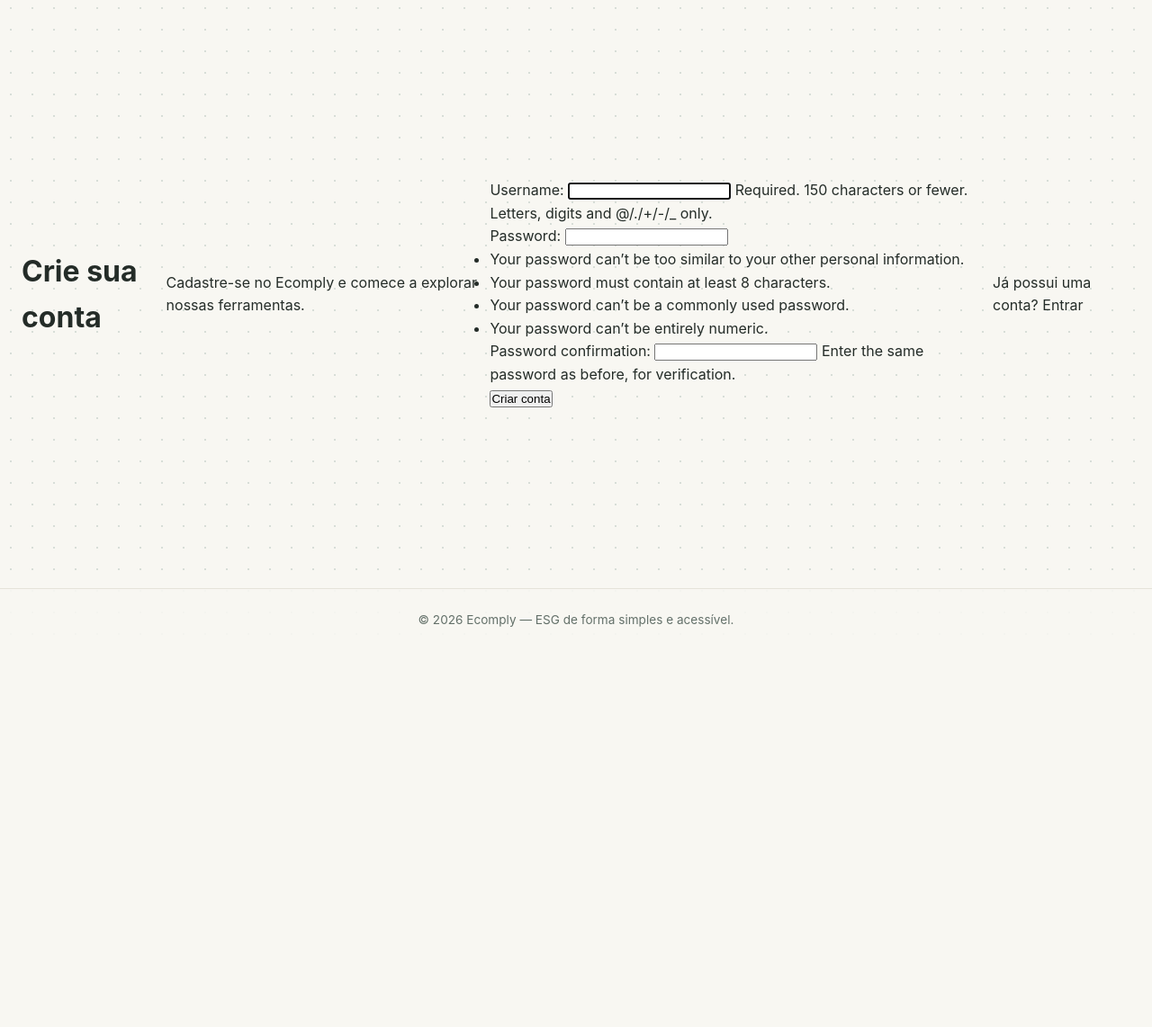
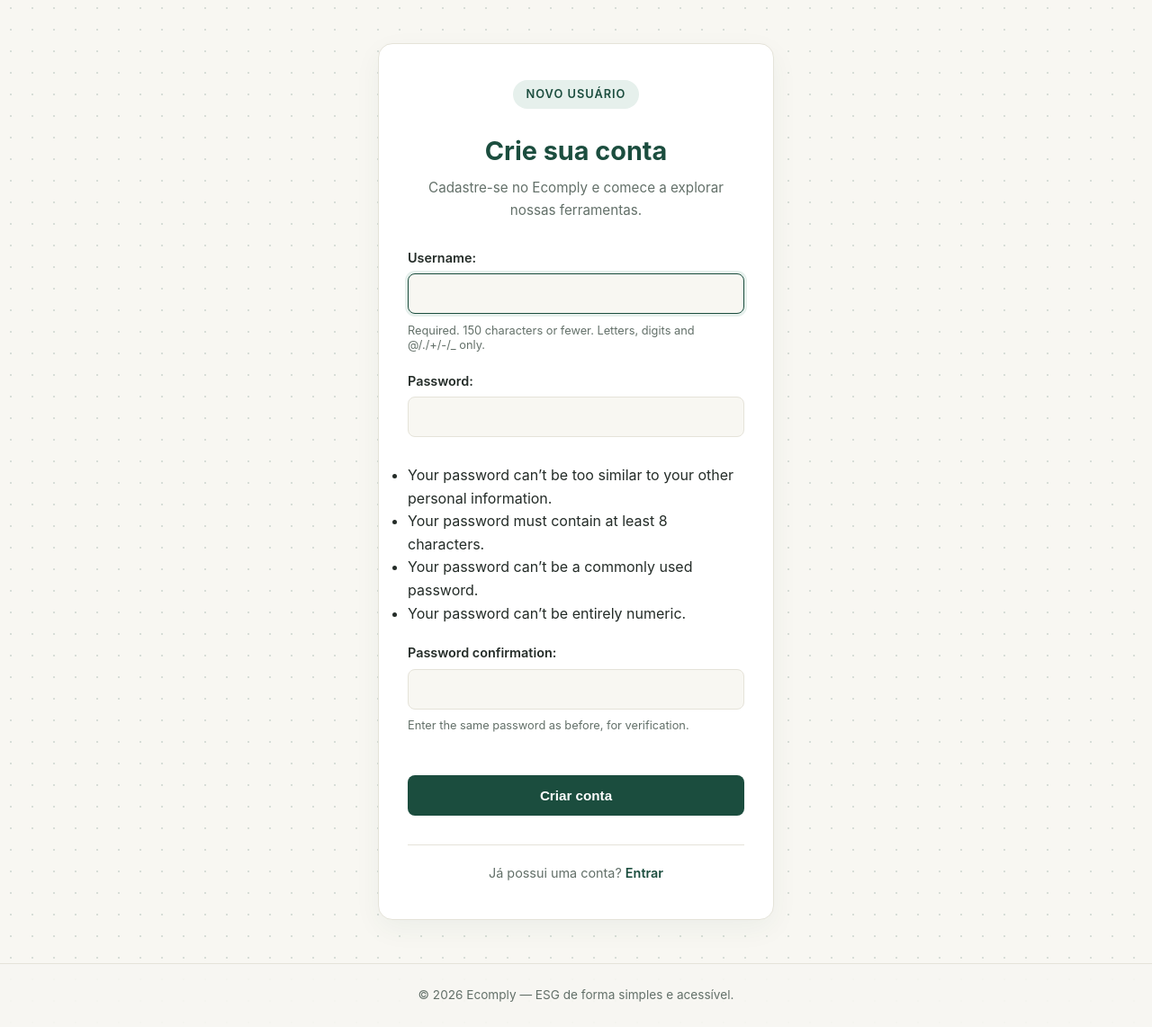
Before and after one commit to mariaeugeniamoraes/projeto_fds_2026.2, a Django app: page /cadastro/ in a window 1280 px wide. Shown: the part 75-1217 px from the top of the page at 90% size. Before the commit the page ends 772 px from the top, so only its background shows below. Run offline with Django 5.2, Linux system fonts and the light colour scheme.

Commit message:
Refina e cria o CSS da página de cadastro.

```diff
--- a/core/static/core/css/style.css
+++ b/core/static/core/css/style.css
@@ -525,3 +525,23 @@ a {
 .link-highlight:hover {
     text-decoration: underline;
 }
+
+/* ==========================================
+   11. TEXTOS DE AJUDA E ERROS DO FORMULÁRIO DJANGO
+   ========================================== */
+.django-form-fields .helptext {
+    font-size: 0.8rem;
+    color: var(--text-muted);
+    display: block;
+    margin-top: 0.25rem;
+    line-height: 1.3;
+}
+
+.django-form-fields .errorlist {
+    list-style: none;
+    padding: 0;
+    margin: 0.4rem 0 0 0;
+    color: #9b1c1c;
+    font-size: 0.85rem;
+    font-weight: 500;
+}
--- a/core/templates/core/cadastro.html
+++ b/core/templates/core/cadastro.html
@@ -4,32 +4,35 @@
 Criar conta | Ecomply
 {% endblock %}
 
-
 {% block content %}
-
-    <h1>Crie sua conta</h1>
-
-    <p>
+<section class="auth-container">
+    <div class="auth-card">
+        <span class="badge">Novo Usuário</span>
+        <h1 class="auth-title">Crie sua conta</h1>
+        <p class="auth-subtitle">
             Cadastre-se no Ecomply e comece a explorar nossas ferramentas.
         </p>
 
-    <form method="POST">
-
+        <form method="POST" class="auth-form">
             {% csrf_token %}
 
+            <div class="django-form-fields">
                 {{ form.as_p }}
+            </div>
 
-        <button type="submit">
+            <button type="submit" class="btn btn-primary btn-block">
                 Criar conta
             </button>
-
         </form>
 
+        <div class="auth-footer">
             <p>
                 Já possui uma conta?
-        <a href="{% url 'login' %}">
+                <a href="{% url 'login' %}" class="link-highlight">
                     Entrar
                 </a>
             </p>
-
+        </div>
+    </div>
+</section>
 {% endblock %}
```
Lines whose indentation alone changed are shown as unchanged.
